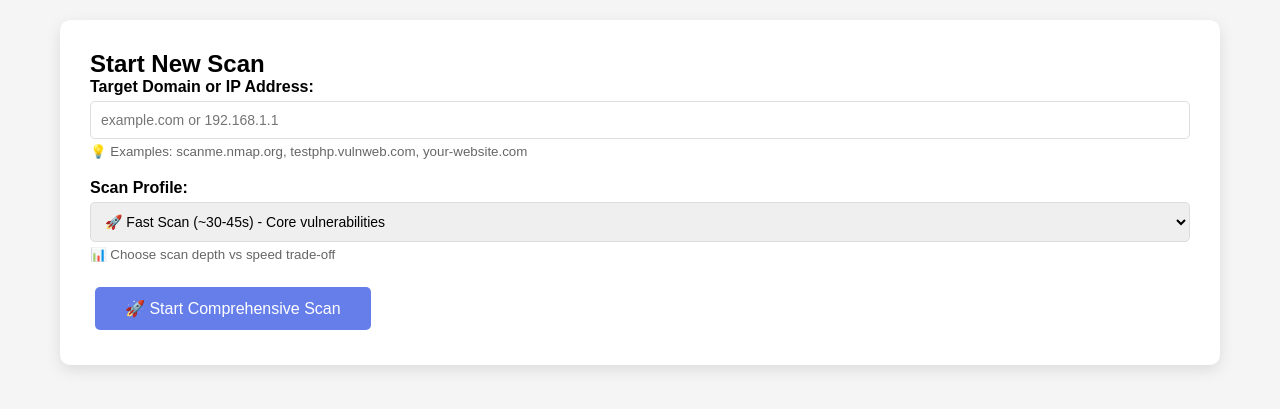
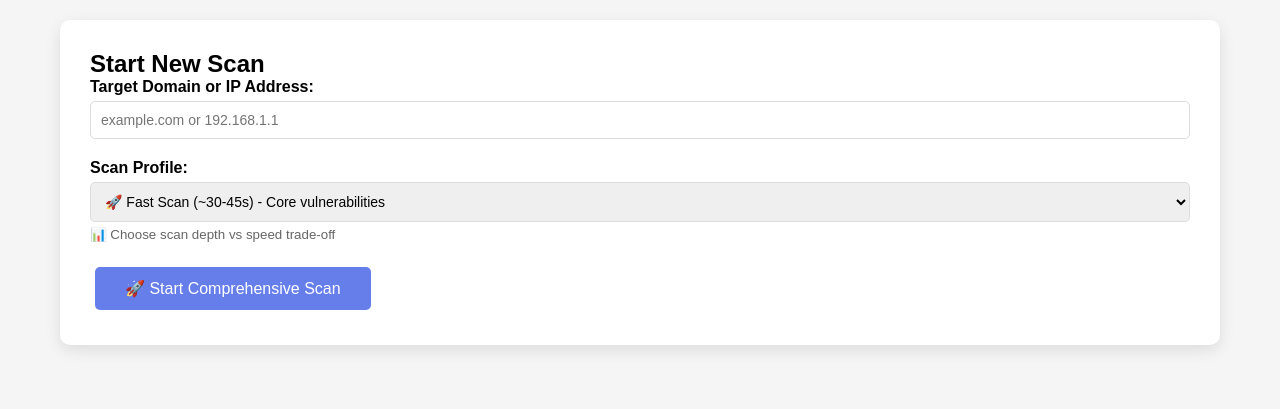
Before and after one commit to aziz16abdellaoui/vuln-scan, a Flask app: page / in a window 1280 px wide. Shown: the part 96-505 px from the top of the page. Run offline with Flask 3, Linux system fonts and the light colour scheme.

Commit message:
Initial commit

```diff
--- a/templates/dashboard.html
+++ b/templates/dashboard.html
@@ -111,9 +111,6 @@
                 <div class="form-group">
                     <label for="target">Target Domain or IP Address:</label>
                     <input type="text" id="target" name="target" placeholder="example.com or 192.168.1.1" required>
-                    <small style="color: #666; margin-top: 5px; display: block;">
-                        💡 Examples: scanme.nmap.org, testphp.vulnweb.com, your-website.com
-                    </small>
                 </div>
 
                 <!-- Scan Profile Selection -->
```
